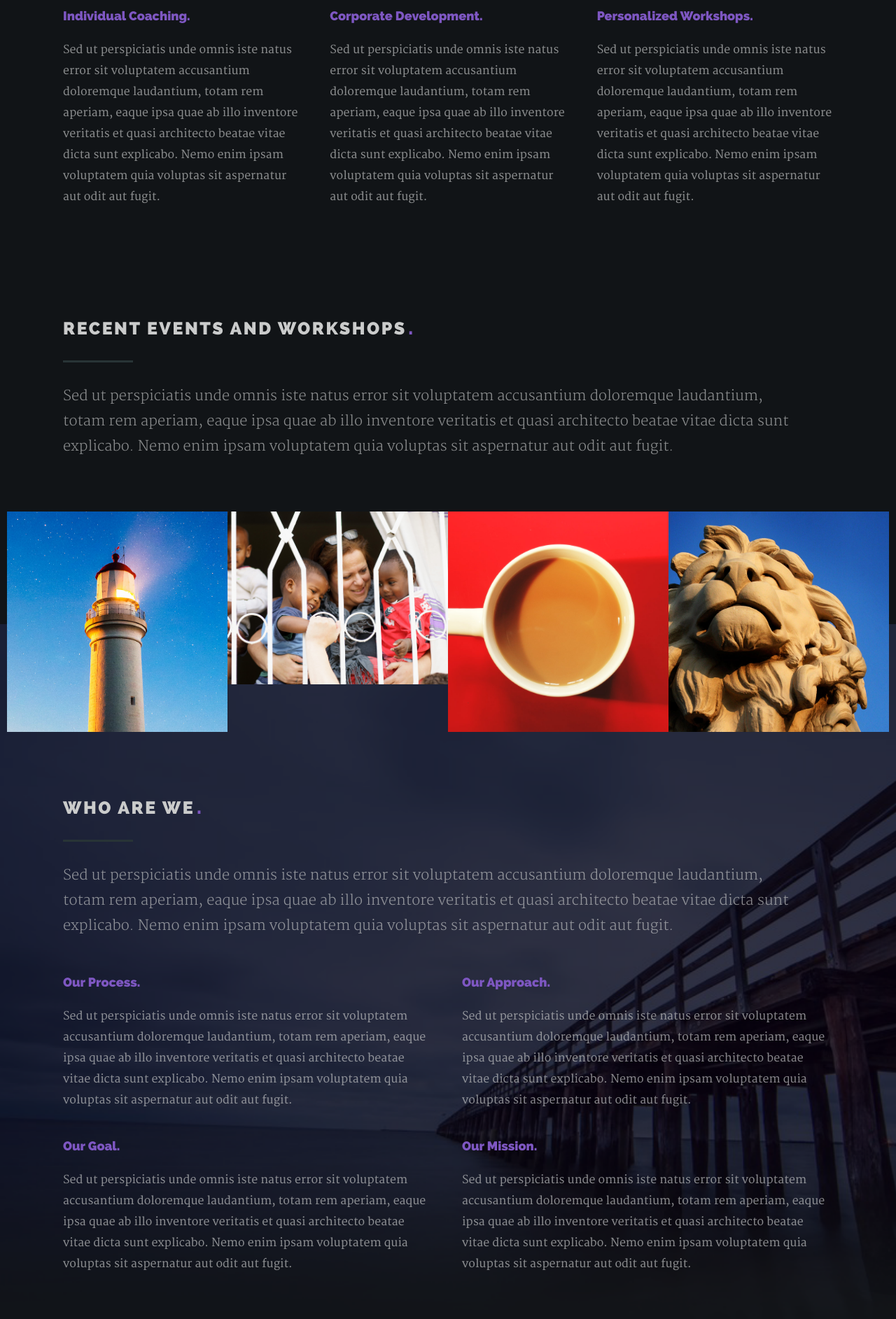
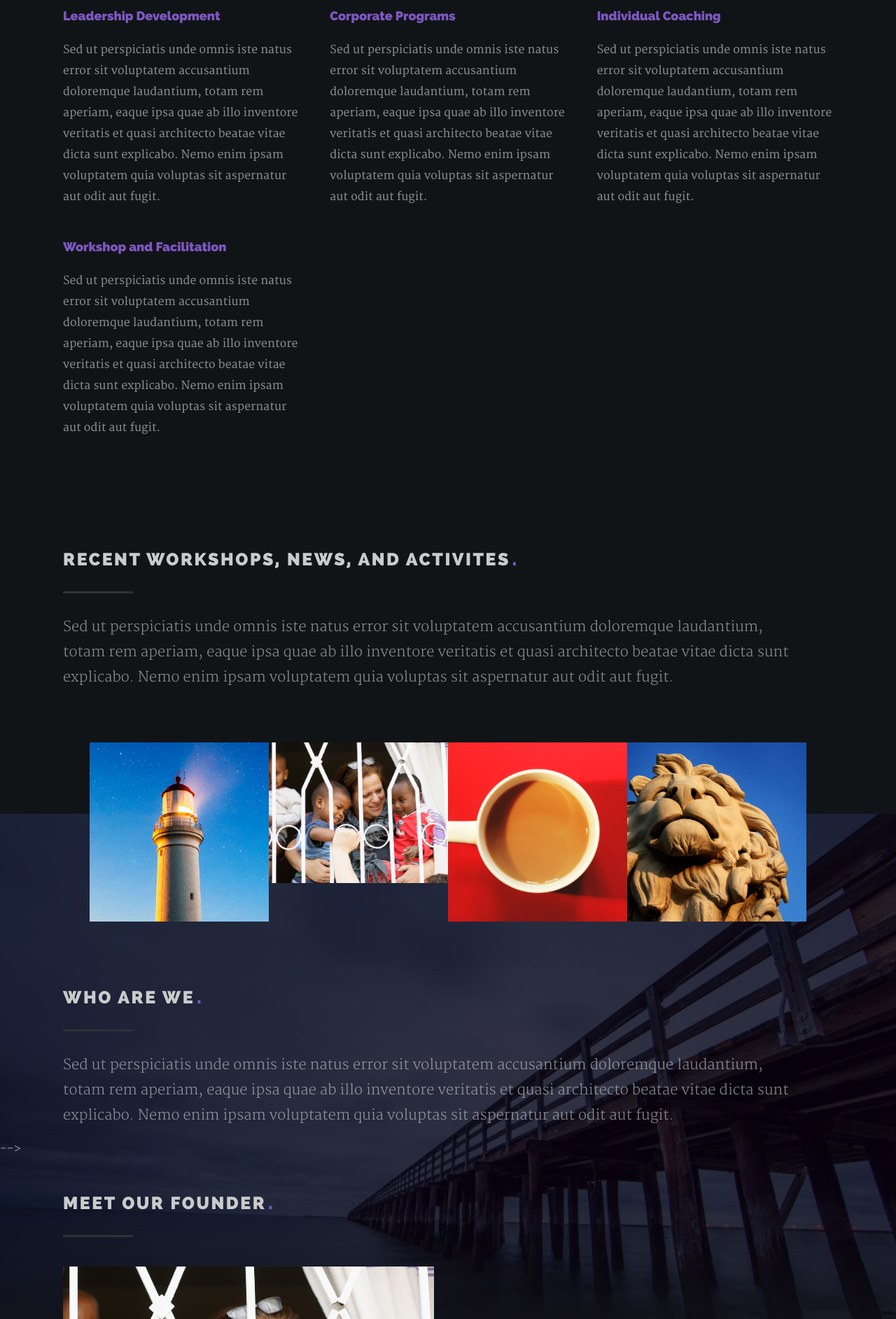
Before and after one commit to rflorant/testsite, a plain HTML site: page index.html in a window 1280 px wide. Shown: the part 915-2800 px from the top of the page at 70% size. Drawn offline with Linux system fonts and the light colour scheme.

Commit message:
First round changes
Nothing Deleted

```diff
--- a/css/main.css
+++ b/css/main.css
@@ -1331,7 +1331,7 @@ ul#nav li.current a:after {
 }
 
 #portfolio .row.items {
-	max-width: 1260px;
+	max-width: 1080px;
 	margin-top: 24px;
 }
 
@@ -1339,7 +1339,7 @@ ul#nav li.current a:after {
 
 @media only screen and (max-width:1300px) {
 	#portfolio .row.items {
-		width: 100%;
+		width: 80%;
 		padding: 0;
 	}
 
--- a/index.html
+++ b/index.html
@@ -88,18 +88,17 @@
 					   <!-- slide -->
 					   <li>
 						   <div class="flex-caption">
-								<h1 class=""><br>Welcome to <br> Incubator Coaching.
-								</h1>
-								<h3 class="">25 years of businesss development experience to advance your ideas.</h3>
+								<h1 class=""><br> Incubator Coaching</h1>
+								<h3 class="">25 years of successful results.</h3>
 							</div>
 					   </li>
 
 					   <!-- slide -->
 					   <li>
 							<div class="flex-caption">
-								<h1 class=""> Elevating Leaders <br> Easing Transitions <br> Resolving Conflicts</h1>
+								<h1 class=""> Elevating Leaders <br> Easing Transitions <br> Resolving Conflicts <br> Achieving Goals</h1>
 
-								<h3 class="">Find out out how we can support you <br> in all of life's ventures.</h3>
+								<h3 class="">Supporting you in life's ventures.</h3>
 							</div>
 					   </li>
 
@@ -159,7 +158,7 @@
 
 	      	<div class="bgrid">
 
-	            <h3>Individual Coaching.</h3>
+	            <h3>Leadership Development</h3>
 
 	            <div class="service-content">
 		            <p>Sed ut perspiciatis unde omnis iste natus error sit voluptatem accusantium doloremque laudantium, totam rem aperiam, eaque ipsa quae ab illo inventore veritatis et quasi architecto beatae vitae dicta sunt explicabo. Nemo enim ipsam voluptatem quia voluptas sit aspernatur aut odit aut fugit.
@@ -170,7 +169,7 @@
 
 				<div class="bgrid">
 
-	            <h3>Corporate Development.</h3>
+	            <h3>Corporate Programs</h3>
 
 	            <div class="service-content">
 		            <p>Sed ut perspiciatis unde omnis iste natus error sit voluptatem accusantium doloremque laudantium, totam rem aperiam, eaque ipsa quae ab illo inventore veritatis et quasi architecto beatae vitae dicta sunt explicabo. Nemo enim ipsam voluptatem quia voluptas sit aspernatur aut odit aut fugit.
@@ -181,7 +180,18 @@
 
 			   <div class="bgrid">
 
-	            <h3>Personalized Workshops.</h3>
+	            <h3>Individual Coaching</h3>
+
+	            <div class="service-content">
+		            <p>Sed ut perspiciatis unde omnis iste natus error sit voluptatem accusantium doloremque laudantium, totam rem aperiam, eaque ipsa quae ab illo inventore veritatis et quasi architecto beatae vitae dicta sunt explicabo. Nemo enim ipsam voluptatem quia voluptas sit aspernatur aut odit aut fugit.
+	        			</p>
+	            </div>
+
+			   </div> <!-- end bgrid -->
+
+			     <div class="bgrid">
+
+	            <h3>Workshop and Facilitation</h3>
 
 	            <div class="service-content">
 		            <p>Sed ut perspiciatis unde omnis iste natus error sit voluptatem accusantium doloremque laudantium, totam rem aperiam, eaque ipsa quae ab illo inventore veritatis et quasi architecto beatae vitae dicta sunt explicabo. Nemo enim ipsam voluptatem quia voluptas sit aspernatur aut odit aut fugit.
@@ -206,7 +216,7 @@
 
       	<div class="twelve columns">
 
-      		<h1>Recent Events and Workshops<span>.</span></h1>
+      		<h1>Recent Workshops, News, and Activites<span>.</span></h1>
 
 	         <hr />
 
@@ -478,7 +488,7 @@
 
       </div>
 
-      <div class="row mobile-no-padding">
+     <!--  <div class="row mobile-no-padding">
 
       	<div class="process bgrid-half tab-bgrid-whole group">
 
@@ -520,7 +530,7 @@
 
       	</div> <!-- end process -->
 
-     	</div> <!-- end row -->
+     	</div> <!-- end row --> -->
 
 
       <div class="row team section-head">
```
Also changed, not shown: 1 other file.
